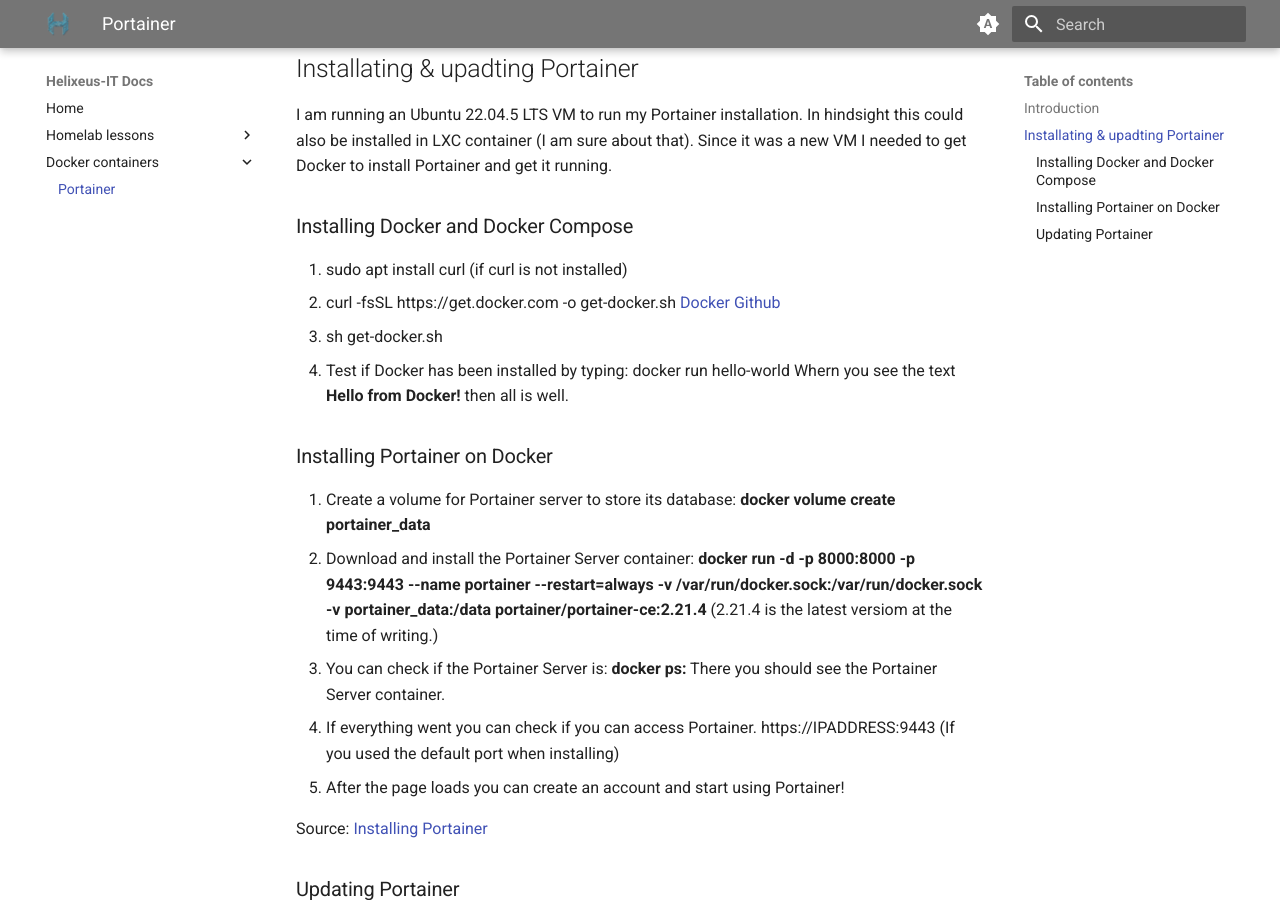
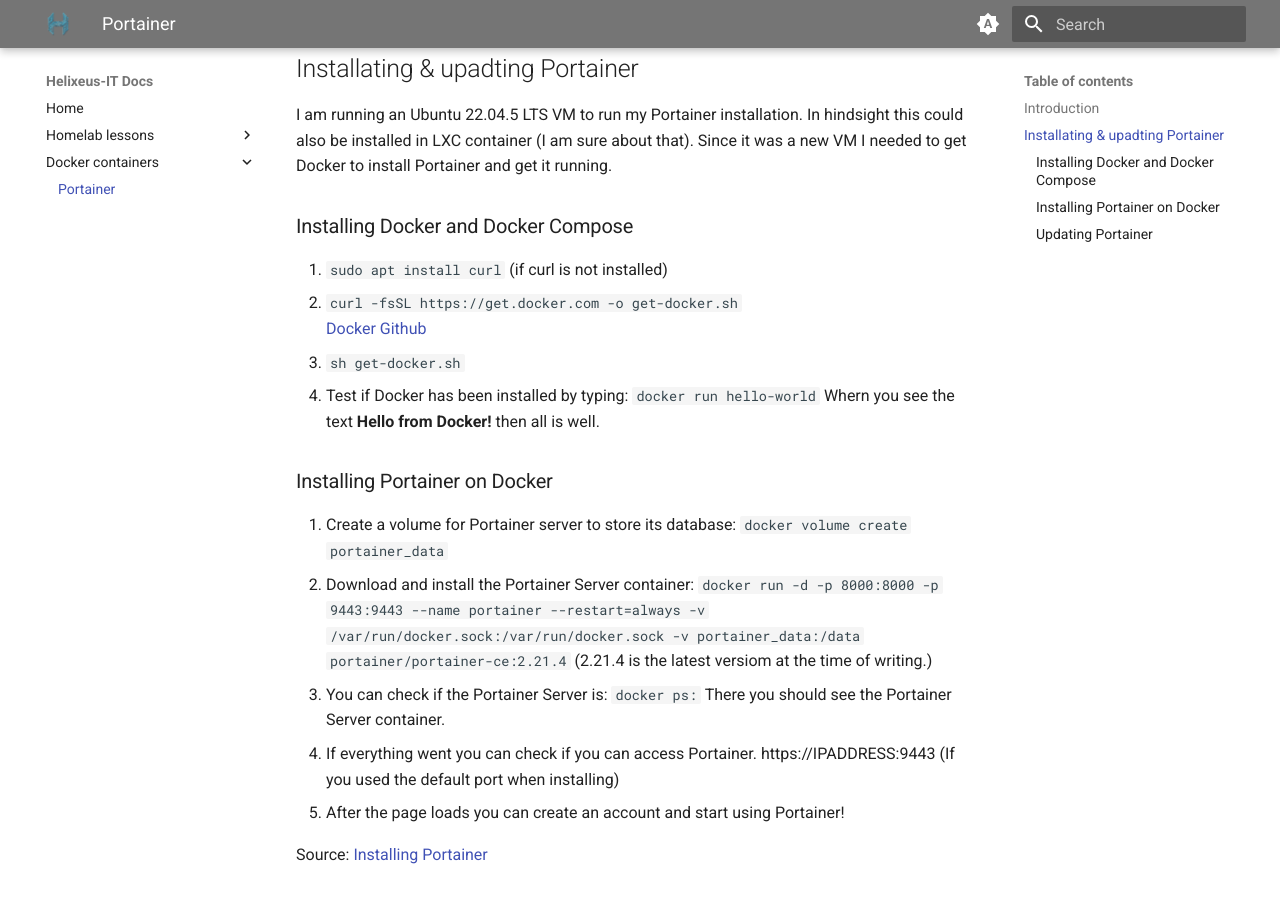
Before and after one commit to JustHelixia/mkdocs, an MkDocs documentation site: the page built from docs/portainer.md, in a window 1280 px wide and 900 px high, scrolled down 322 px. Built offline with MkDocs 1.6.1 and Material for MkDocs 9.7.7, drawn with Linux system fonts in a browser that asks for light colours.

Commit message:
Converting commands in code

```diff
--- a/docs/portainer.md
+++ b/docs/portainer.md
@@ -11,17 +11,17 @@ In hindsight this could also be installed in LXC container (I am sure about that
 Since it was a new VM I needed to get Docker to install Portainer and get it running.
 
 ### Installing Docker and Docker Compose
-1. sudo apt install curl (if curl is not installed)
-2. curl -fsSL https://get.docker.com -o get-docker.sh
+1. `sudo apt install curl` (if curl is not installed)
+2. `curl -fsSL https://get.docker.com -o get-docker.sh`
     [Docker Github](https://github.com/docker/docker-install)
-3. sh get-docker.sh
-4. Test if Docker  has been installed by typing: docker run hello-world
+3. `sh get-docker.sh`
+4. Test if Docker  has been installed by typing: `docker run hello-world`
     Whern you see the text **Hello from Docker!** then all is well.
 
 ### Installing Portainer on Docker
-1. Create a volume for Portainer server to store its database: **docker volume create portainer_data**
-2. Download and install the Portainer Server container: **docker run -d -p 8000:8000 -p 9443:9443 --name portainer --restart=always -v /var/run/docker.sock:/var/run/docker.sock -v portainer_data:/data portainer/portainer-ce:2.21.4** (2.21.4 is the latest versiom at the time of writing.)
-3. You can check if the Portainer Server is: **docker ps:**
+1. Create a volume for Portainer server to store its database: `docker volume create portainer_data`
+2. Download and install the Portainer Server container: `docker run -d -p 8000:8000 -p 9443:9443 --name portainer --restart=always -v /var/run/docker.sock:/var/run/docker.sock -v portainer_data:/data portainer/portainer-ce:2.21.4` (2.21.4 is the latest versiom at the time of writing.)
+3. You can check if the Portainer Server is: `docker ps:`
     There you should see the Portainer Server container.
 4. If everything went you can check if you can access Portainer.
     https://IPADDRESS:9443 (If you used the default port when installing)
@@ -37,10 +37,10 @@ If you decide to update Portainer you can follow these steps below to update Por
 1. Before you begin make a back-up of your server (you never know what can go wrong)
 2. Login to Portainer and stop all the containers
 3. Login to your Portainer server via Proxmox or SSH
-4. Stop Portainer: **docker stop portainer**
-5. Remove the Portainer image: **docker rm portainer**
-6. Pull the new image: **docker pull portainer/portainer-ce:2.21.4** (At the moment 2.21.4 is the newest version)
-7. Deploy the updated version of Portainer: **docker run -d -p 8000:8000 -p 9443:9443 --name=portainer --restart=always -v /var/run/docker.sock:/var/run/docker.sock -v portainer_data:/data portainer/portainer-ce:2.21.4** (At the moment 2.21.4 is the newest version)
+4. Stop Portainer: `docker stop portainer`
+5. Remove the Portainer image: `docker rm portainer`
+6. Pull the new image: `docker pull portainer/portainer-ce:2.21.4` (At the moment 2.21.4 is the newest version)
+7. Deploy the updated version of Portainer: `docker run -d -p 8000:8000 -p 9443:9443 --name=portainer --restart=always -v /var/run/docker.sock:/var/run/docker.sock -v portainer_data:/data portainer/portainer-ce:2.21.4` (At the moment 2.21.4 is the newest version)
 8. When all went well you can access your Portainer installation with the newest Portainer version.
 
 Source: [Updating Portainer](https://docs.portainer.io/start/upgrade)
```
Also changed, not shown: docs/docker.md (+4 -4 lines).
